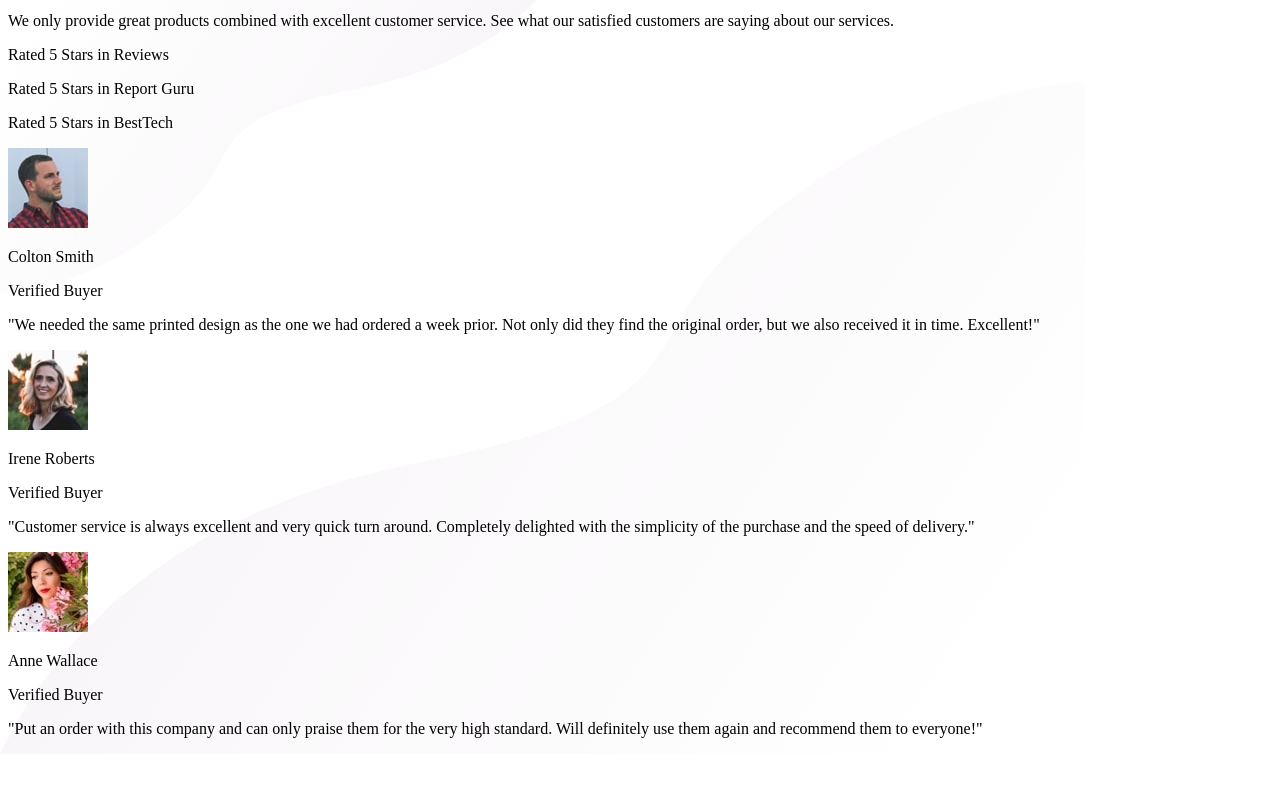
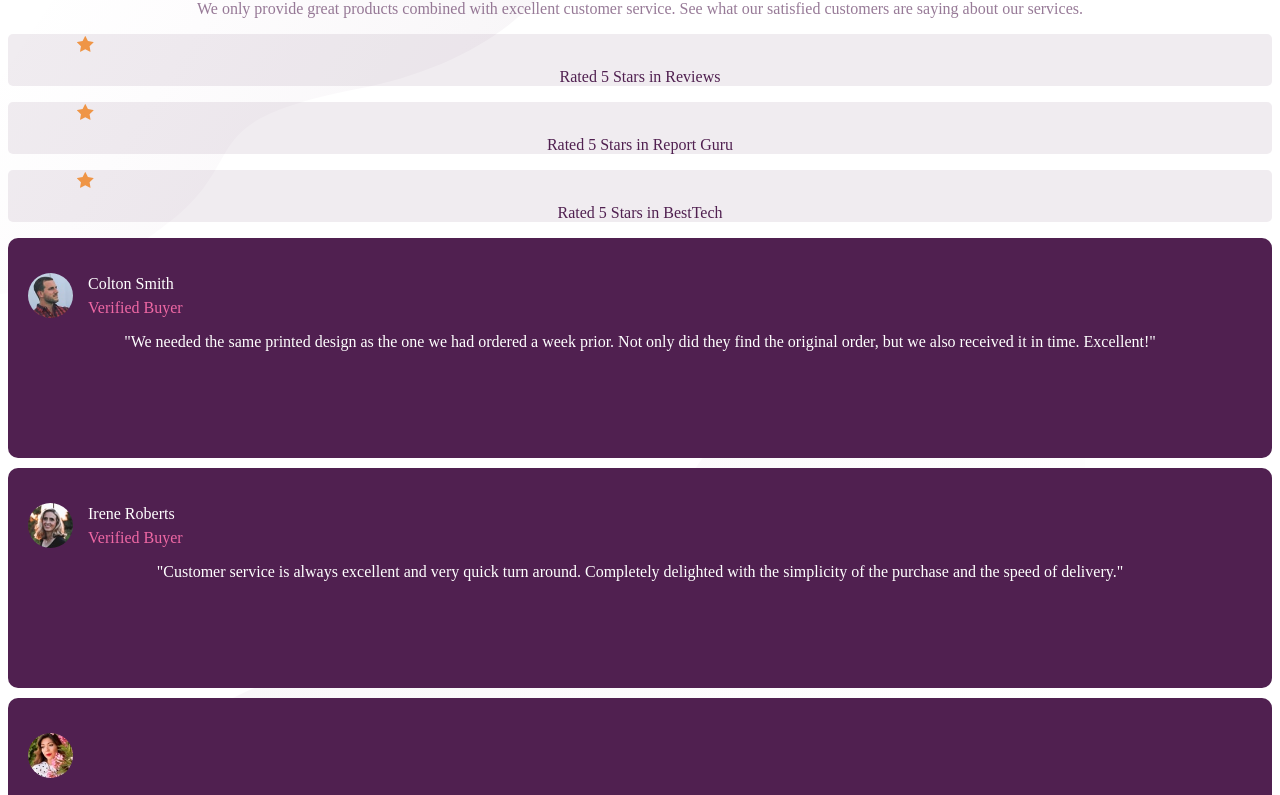
Before and after one commit to EliveltonF/InterfaceSimples, a plain HTML site: page index.html in a window 1280 px wide. Shown: the part 68-863 px from the top of the page. Before the commit the page ends 822 px from the top, so only its background shows below. Drawn offline with Linux system fonts and the light colour scheme.

Commit message:
interface

```diff
--- a/design.css
+++ b/design.css
@@ -142,5 +142,104 @@ body {
 }
 
 @media only screen and (max-device-width: 890px) {
+    #parteEsquerdaUm {
+        text-align: center;
+        line-height: 0.8;
+    }
+    #tituloRoxo{
+        color: hsl(300, 43%, 22%);
+    }
+    #parteEsquerdaDois {
+        text-align: center;
+    }
+    #paragrafo {
+        color: hsla(300, 43%, 22%, 0.596);
+    }
+    #parteDireita {
+        justify-content: center;
+    }
+    #icon {
+        margin-top: 15px;
+        margin-left: 35px;
+        background-image: url("images/icon-star.svg");
+        background-repeat: no-repeat;
+        background-position: bottom ;
+        height: 18px;
+        width: 85px;
+    }
+    #icon1 {
+        margin-left: 0px;
+        background-image: url("images/icon-star.svg");
+        background-repeat: no-repeat;
+    }
 
+    .caixaEstrela {
+        border-radius: 5px;
+        text-align: center;
+        background-color: hsla(300, 43%, 22%, 0.082);
+    }
+
+    .estrela {
+        color: hsl(300, 43%, 22%);
+    }
+
+
+    .caixaRoxa {
+        margin-bottom: 10px;
+        min-width: 120px;
+        min-height: 220px;
+        border-radius: 10px;
+        background-color: hsl(300, 43%, 22%);
+    }
+    .icone {
+        margin-top: 35px;
+        margin-left: 20px;
+        width: 45px;
+        border-radius: 50px;
+    }
+    #nomeUm {
+        margin-top: -47px;
+        margin-left: 80px;
+        color:white;
+    }
+    #infoUm {
+        margin-top: -10px;
+        margin-left: 80px;
+        color: hsl(333, 80%, 67%);
+    }
+    #descUm {
+
+        text-align: center;
+        color: white;
+    }
+    #nomeDois {
+        margin-top: -47px;
+        margin-left: 80px;
+        color:white;
+    }
+    #infoDois {
+        margin-top: -10px;
+        margin-left: 80px;
+        color: hsl(333, 80%, 67%);
+    }
+    #descDois {
+
+        text-align: center;
+        color: white;
+    }
+    #nomeDois {
+        margin-top: -47px;
+        margin-left: 80px;
+        color:white;
+    }
+    #infoTres {
+        margin-top: -10px;
+        margin-left: 80px;
+        color: hsl(333, 80%, 67%);
+    }
+    #descTres {
+
+        text-align: center;
+        color: white;
+    }
 }
--- a/index.html
+++ b/index.html
@@ -27,28 +27,28 @@
     <div id="parteDireita">
       <div class="caixaEstrela">
         <div id="icon"></div>
-        <div class="icon"></div>
-        <div class="icon"></div>
-        <div class="icon"></div>
-        <div class="icon"></div>
+        <div class="icon" id="icon1"></div>
+        <div class="icon" id="icon2"></div>
+        <div class="icon" id="icon3"></div>
+        <div class="icon" id="icon4"></div>
 
         <p class="estrela">Rated 5 Stars in Reviews</p>
       </div>
       <div class="caixaEstrela" id="idEstrela">
         <div id="icon"></div>
-        <div class="icon"></div>
-        <div class="icon"></div>
-        <div class="icon"></div>
-        <div class="icon"></div>
+        <div class="icon" id="icon1"></div>
+        <div class="icon" id="icon2"></div>
+        <div class="icon" id="icon3"></div>
+        <div class="icon" id="icon4"></div>
 
         <p class="estrela">Rated 5 Stars in Report Guru</p>
       </div>
       <div class="caixaEstrela" id="idEstrelaUm">
         <div id="icon"></div>
-        <div class="icon"></div>
-        <div class="icon"></div>
-        <div class="icon"></div>
-        <div class="icon"></div>
+        <div class="icon" id="icon1"></div>
+        <div class="icon" id="icon2"></div>
+        <div class="icon" id="icon3"></div>
+        <div class="icon" id="icon4"></div>
 
         <p class="estrela"> Rated 5 Stars in BestTech</p>
       </div>
```
